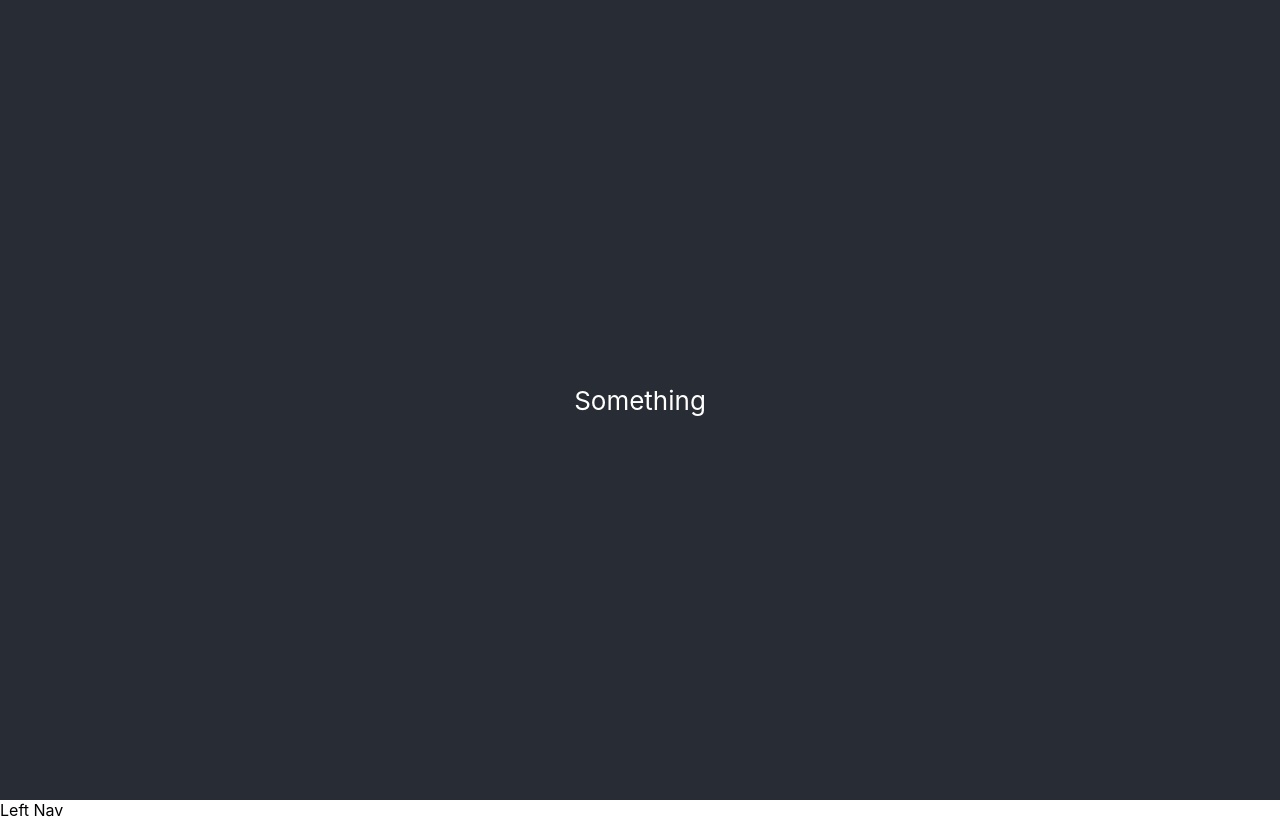
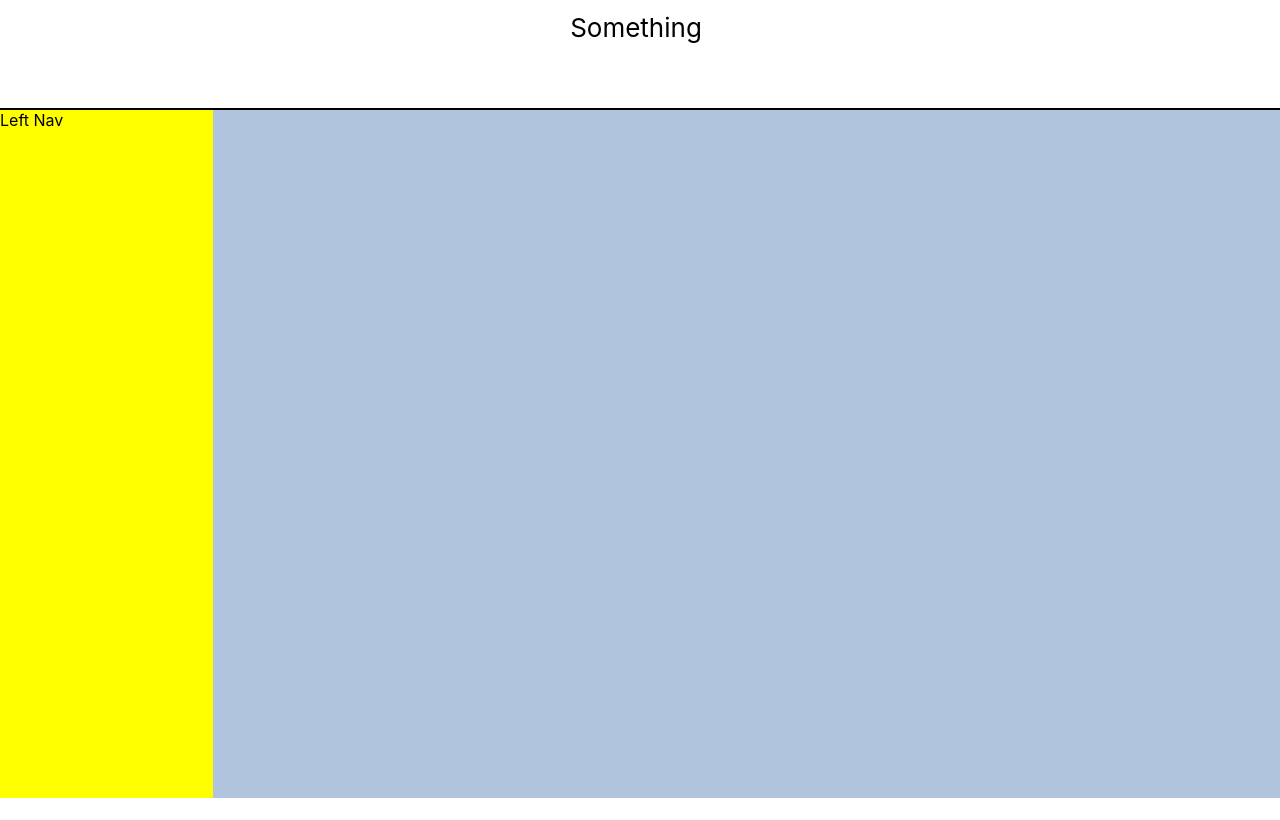
Before and after one commit to MyTurnyet/fast-wisdom-ui, a React (Create React App) app: page / in a window 1280 px wide. Built offline with nearby package versions, Linux system fonts and the light colour scheme.

Commit message:
add sass and update css files

```diff
--- a/package.json
+++ b/package.json
@@ -19,6 +19,7 @@
     "react-scripts": "5.0.1",
     "redux-mock-store": "^1.5.4",
     "redux-thunk": "^2.4.1",
+    "sass": "^1.53.0",
     "typescript": "^4.7.4",
     "web-vitals": "^2.1.4"
   },
--- a/src/App.css
+++ /dev/null
@@ -1,38 +0,0 @@
-.App {
-  text-align: center;
-}
-
-.App-logo {
-  height: 40vmin;
-  pointer-events: none;
-}
-
-@media (prefers-reduced-motion: no-preference) {
-  .App-logo {
-    animation: App-logo-spin infinite 20s linear;
-  }
-}
-
-.App-header {
-  background-color: #282c34;
-  min-height: 100vh;
-  display: flex;
-  flex-direction: column;
-  align-items: center;
-  justify-content: center;
-  font-size: calc(10px + 2vmin);
-  color: white;
-}
-
-.App-link {
-  color: #61dafb;
-}
-
-@keyframes App-logo-spin {
-  from {
-    transform: rotate(0deg);
-  }
-  to {
-    transform: rotate(360deg);
-  }
-}
--- /dev/null
+++ b/src/App.scss
@@ -0,0 +1,31 @@
+.App {
+  text-align: center;
+  height: 12vh;
+  justify-content: center;
+
+&.HardLine {
+   border-bottom: black 2px solid;
+ }
+}
+
+.app-layout {
+  background-color: olivedrab;
+  display: flex;
+  height: 86vh;
+  flex-direction: row;
+
+.left-nav {
+  background-color: yellow;
+  flex: 1;
+}
+
+.page-view {
+  flex: 5;
+  background-color: lightsteelblue;
+}
+}
+
+.App-header {
+  font-size: calc(10px + 2vmin);
+  margin: 12px 8px 4px 0px;
+}
--- a/src/App.tsx
+++ b/src/App.tsx
@@ -1,6 +1,6 @@
 import React from 'react';
 import { Route, Routes } from 'react-router';
-import './App.css';
+import './App.scss';
 import { AppLayout } from './pages/AppLayout';
 
 function App() {
```
Also changed, not shown: 1 other file (tests, documents, lock files or other folders).
